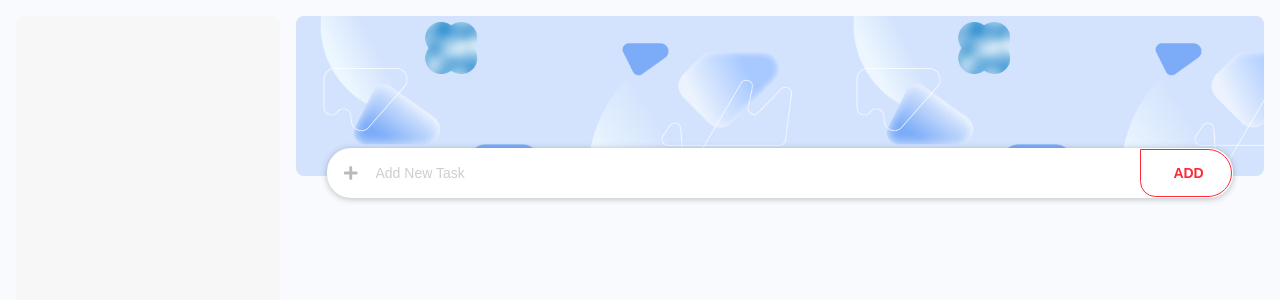
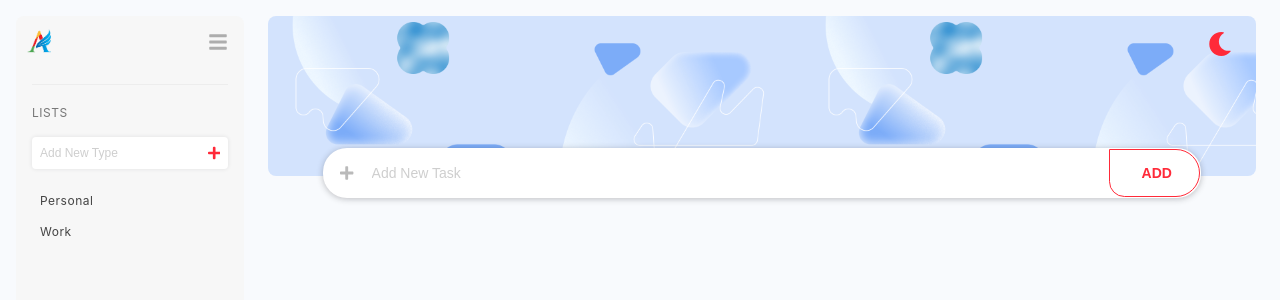
Before and after one commit to akashkathirvel/Harmoneiz, a React (Create React App) app: page / in a window 1280 px wide. Shown: the top 300 px of the page. Built offline with nearby package versions, Linux system fonts and the light colour scheme.

Commit message:
Menu Panel INIT

```diff
--- a/package.json
+++ b/package.json
@@ -1,6 +1,6 @@
 {
   "name": "todo",
-  "version": "0.1.0",
+  "version": "0.2.0",
   "homepage": "/todo/",
   "private": true,
   "dependencies": {
--- a/src/components/index.js
+++ b/src/components/index.js
@@ -1,5 +1,6 @@
 export * from "./menu";
 export * from "./new-task";
 export * from "./task-list";
+export * from "./type-list";
 export * from "./main-board";
 export * from "./update-task";
--- a/src/components/main-board/index.js
+++ b/src/components/main-board/index.js
@@ -1,9 +1,23 @@
+import { FaLightbulb, FaMoon } from "react-icons/fa";
 import { NewTask } from "../new-task";
 import s from "./index.module.css";
+import { useState } from "react";
 
 export function MainBoard(){
+    const [themeLight, setThemeLight] = useState(true);
+
     return (
         <div className={s.mainBoard}>
+            <div
+                className={s.themeIcons}
+                onClick={() => setThemeLight((prev) => !prev)}
+            >
+                {
+                    themeLight ?
+                    <FaMoon className={s.themeIcon}/> :
+                    <FaLightbulb className={s.themeIcon}/>
+                }
+            </div>
             <div className={s.banner}></div>
             <NewTask />
         </div>
--- a/src/components/main-board/index.module.css
+++ b/src/components/main-board/index.module.css
@@ -1,10 +1,12 @@
 .mainBoard {
     height: 100%;
     display: flex;
+    position: relative;
     align-items: center;
     flex-direction: column;
     margin-left: calc(1px * var(--global-padding));
-    width: calc(100vw - (35px * var(--spacer)) - (2px * var(--global-padding)));
+    width: calc(100% - (1px * var(--global-padding)));
+    /* vw - (35px * var(--spacer)) */
 }
 
 .banner {
@@ -13,5 +15,21 @@
     height: calc(20px * var(--spacer));
     border-radius: calc(1px * var(--spacer));
     background-image: url("../../assets/shapes-light.png");
-    width: calc(100vw - (35px * var(--spacer)) - (2px * var(--global-padding)));
+    width: calc(100% - (1px * var(--global-padding)));
 }
+
+.themeIcons {
+    cursor: pointer;
+    position: absolute;
+    right: calc(1px *var(--global-padding));
+    padding: calc(1px *var(--global-padding));
+}
+
+.themeIcon {
+    font-size: 24px;
+    color: var(--primary);
+}
+
+.themeIcons:active {
+    opacity: 0.6;
+}
--- a/src/components/menu/index.js
+++ b/src/components/menu/index.js
@@ -1,19 +1,37 @@
+import { FaBars } from "react-icons/fa";
+import Logo from "../../assets/akLogo.png";
 import s from "./index.module.css";
+import { useState } from "react";
+import { TypeList } from "../type-list";
 
 export function Menu() {
+    const [menu, setMenu] = useState(true);
+    const [active, setActive] = useState("");
+
+    const toggleMenu = () => {
+        setMenu((prev) => !prev);
+    }
+
     return (
-        <div className={s.menuArea}>
-            {/* <div className={s.flexCards}> */}
-                {/* {
-                    data.map((item, index) =>
-                        <BlogCard
-                            {...item}
-                            index={index}
-                            key={`blog_card_` + index}
-                        />
-                    )
-                } */}
-            {/* </div> */}
+        <div className={`${s.menuArea} ${menu ? s.open : s.close}`}>
+            <div className={s.iconsArea}>
+                <img
+                    alt={"AK"}
+                    src={Logo}
+                    onClick={toggleMenu}
+                    className={s.akHeaderImage}
+                />
+                <FaBars
+                    className={s.icon}
+                    onClick={toggleMenu}
+                />
+            </div>
+            <div className={s.flexLists}>
+                <TypeList
+                    active={active}
+                    setActive={setActive}
+                />
+            </div>
         </div>
     )
 }
--- a/src/components/menu/index.module.css
+++ b/src/components/menu/index.module.css
@@ -1,6 +1,60 @@
 .menuArea {
+    height: 100%;
+    display: flex;
+    align-items: center;
+    flex-direction: column;
     background-color: #F7F7F7;
+    border-radius: calc(1px * var(--spacer));
+    transition: width 1s, background-color 2s;
+}
+
+.open {
     width: calc(35px * var(--spacer));
-    border-radius: calc(1px * var(--spacer));
-    height: calc(100vh - (2px * var(--global-padding)));
 }
+
+.close {
+    width: calc(7px * var(--spacer));
+    background-color: transparent;
+}
+
+.iconsArea {
+    width: 100%;
+    display: flex;
+    flex-direction: row;
+    align-items: center;
+    justify-content: space-between;
+}
+
+.akHeaderImage {
+    cursor: pointer;
+    width: calc(var(--spacer) * 4px);
+    height: calc(var(--spacer) * 4px);
+    padding: calc(var(--spacer) * 1px);
+}
+
+.close .akHeaderImage {
+    transition: width 1s, height 1s;
+    width: calc(var(--spacer) * 6px);
+    height: calc(var(--spacer) * 6px);
+}
+
+.open .akHeaderImage {
+    transition: width 1s, height 1s;
+}
+
+.icon {
+    cursor: pointer;
+    color: #ADADAD;
+    font-size: calc(2.5px * var(--spacer));
+    padding: calc(1px * var(--global-padding));
+}
+
+.flexLists {
+    width: calc(100% - (var(--spacer) * 4px));
+    margin: calc(var(--spacer) * 2px);
+    border-top: 1px solid #EDEDED;
+}
+
+.close .flexLists {
+    display: none;
+}
--- a/src/components/new-task/index.js
+++ b/src/components/new-task/index.js
@@ -1,13 +1,14 @@
 import { useState } from "react";
 import s from "./index.module.css";
 import { FaPlus } from "react-icons/fa";
+import { generateRandomUid } from "../../utils";
 
 export function NewTask() {
     const [todoValue, setTodoValue] = useState("");
 
     const onSubmit = (event) => {
         event.preventDefault();
-        console.log(todoValue);
+        console.log(todoValue, generateRandomUid());
         setTodoValue("");
     }
 
--- a/src/components/new-task/index.module.css
+++ b/src/components/new-task/index.module.css
@@ -8,7 +8,7 @@
     border-color: rgba(223,225,229,0);
     border-radius: calc(3px * var(--spacer));
     box-shadow: 0 1px 6px rgba(32,33,36,.28);
-    width: calc(100% - (4px * var(--global-padding)));
+    width: calc(100% - (8px * var(--global-padding)));
 }
 
 .plusIcon {
--- /dev/null
+++ b/src/components/type-list/index.js
@@ -0,0 +1,70 @@
+import { useState } from "react";
+import s from "./index.module.css";
+import { FaPlus } from "react-icons/fa";
+import { generateRandomUid } from "../../utils";
+
+const demo = [
+    { title: "Personal", id: "kjasdf" },
+    { title: "Work", id: "woieur" }
+]
+
+export function TypeList(props) {
+    const [listTitle, setListTitle] = useState('');
+    const {
+        active = '',
+        setActive = () => null
+    } = props;
+
+
+    const onSubmit = (e) => {
+        e.preventDefault();
+        console.log(listTitle?.trim(), generateRandomUid());
+        setListTitle("");
+    }
+
+    const onTextChange = (event) => {
+        setListTitle(event.target.value);
+    }
+
+    return (
+        <div className={s.lists}>
+            <label className={s.sectionLabel}>
+                Lists
+            </label>
+            <form
+                onSubmit={onSubmit}
+                className={s.addNewForm}
+            >
+                <input
+                    type="text"
+                    required={true}
+                    value={listTitle}
+                    onChange={onTextChange}
+                    className={s.addNewInput}
+                    placeholder={"Add New Type"}
+                />
+                <button
+                    type="submit"
+                    className={s.addBtn}
+                >
+                    <FaPlus className={s.plusIcon}/>
+                </button>
+            </form>
+            {
+                demo.map((item, index) => (
+                        <div
+                            onClick={() => setActive(item.id)}
+                            className={`${s.listData} ${item.id === active? s.active : ''}`}
+                        >
+                            {item.title}
+                        </div>
+                    )
+                )
+            }
+            {
+                !(demo.length) &&
+                <div className={s.listData}>No Type Found</div>
+            }
+        </div>
+    )
+}
--- /dev/null
+++ b/src/components/type-list/index.module.css
@@ -0,0 +1,76 @@
+.lists {
+    width: 100%;
+    height: 100%;
+    padding: calc(var(--spacer) * 2px) 0px;
+}
+
+.sectionLabel {
+    font-size: 12px;
+    color: #777777;
+    letter-spacing: 0.5px;
+    text-transform: uppercase;
+    padding-top: calc(var(--global-padding) * 1px);
+    padding-bottom: calc(var(--global-padding) * 1px);
+}
+
+.addNewForm {
+    width: 100%;
+    display: flex;
+    flex-direction: row;
+    align-items: center;
+    background-color: #FFFFFF;
+    border-color: rgba(223,225,229,0);
+    border-radius: calc(.5px * var(--spacer));
+    box-shadow: 0 0px 4px rgba(32,33,36, .10);
+    margin: calc(1px * var(--global-padding)) 0px;
+}
+
+.plusIcon {
+    color: var(--primary);
+    font-size: calc(2px * var(--spacer));
+}
+
+.addNewInput {
+    width: 100%;
+    border: none;
+    opacity: 0.7;
+    text-transform: capitalize;
+    background-color: transparent;
+    height: calc(4px * var(--spacer));
+    padding: 0px calc(1px * var(--spacer));
+    font-size: calc(1.5px * var(--spacer));
+}
+
+.addNewInput:focus-visible {
+    outline: none;
+}
+
+.addNewInput::placeholder {
+    opacity: 0.5;
+}
+
+.addBtn {
+    margin: 0px;
+    height: 100%;
+    border: none;
+    padding: calc(1px * var(--spacer));
+    border-radius: calc(0.5px * var(--spacer));
+}
+
+.addBtn:hover .plusIcon{
+    color: #FFFFFF;
+}
+
+.listData {
+    cursor: pointer;
+    font-size: 12px;
+    color: #444444;
+    letter-spacing: 0.5px;
+    text-transform: capitalize;
+    padding: calc(var(--spacer) * 1px);
+}
+
+.active {
+    border-radius: 4px;
+    background-color: #EDEDED;
+}
--- a/src/utils/util.js
+++ b/src/utils/util.js
@@ -10,3 +10,10 @@ export function trackUsage(event = '', payload = {}){
         mixpanel.track(event,  payload);
     }
 }
+
+export function generateRandomUid(){
+    let S4 = function() {
+        return (((1+Math.random())*0x10000)|0).toString(16).substring(1);
+    };
+    return (S4()+S4()+"-"+S4()+"-"+S4()+"-"+S4()+"-"+S4()+S4()+S4());
+}
```
Also changed, not shown: src/assets/akLogo.png (added).
